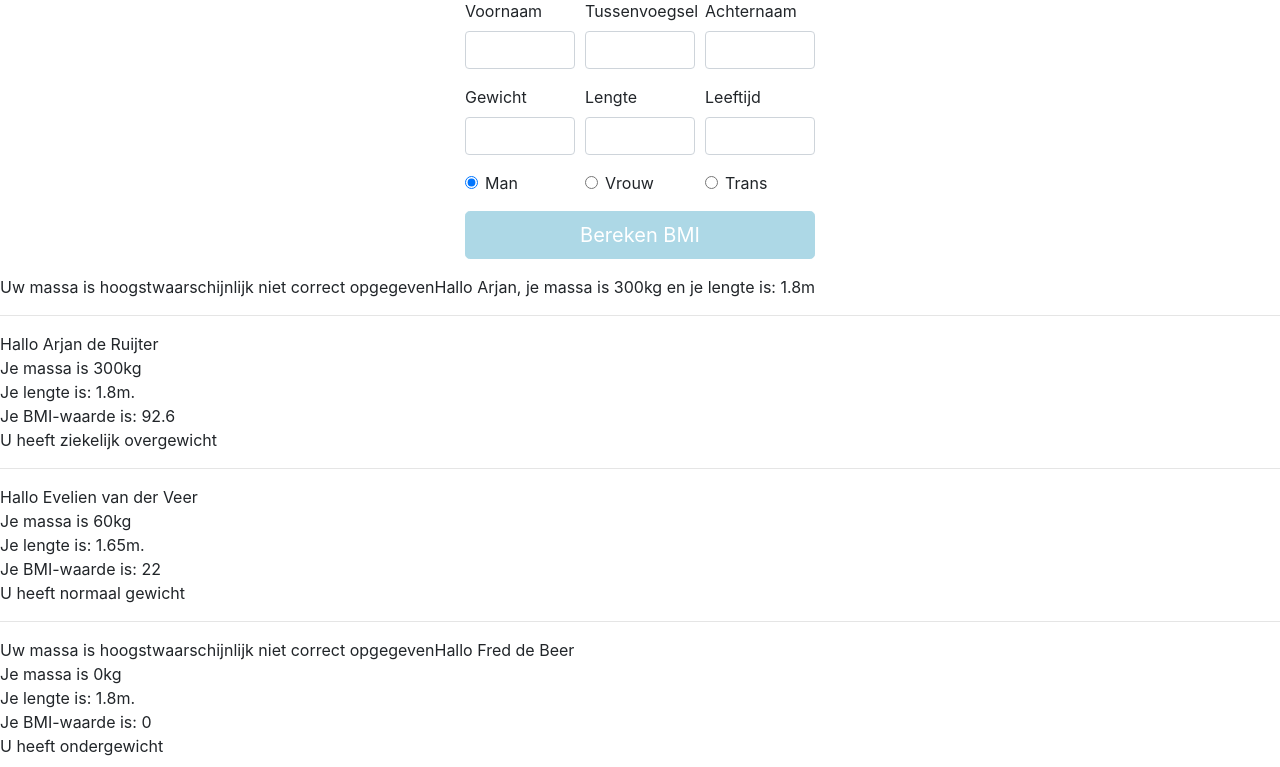
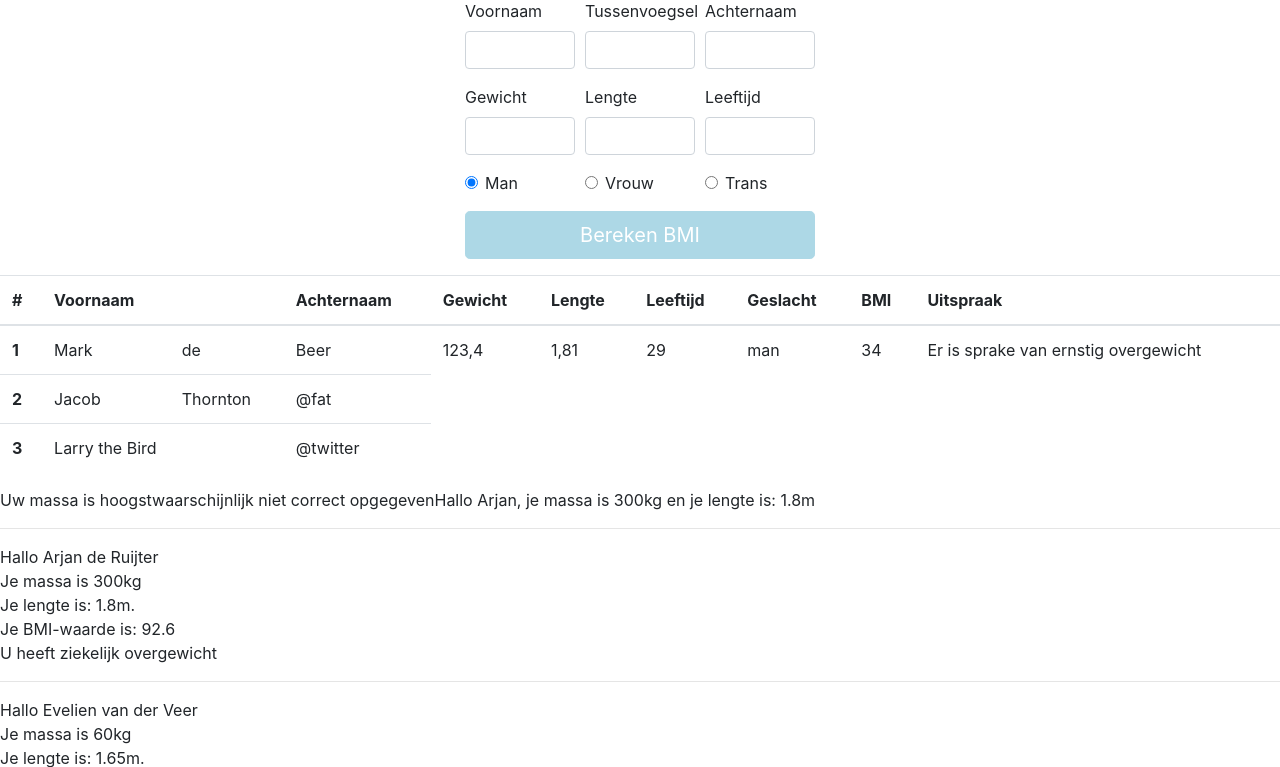
Before and after one commit to rra-am1a-2018/oop-bmi-calculator, a PHP site: page / in a window 1280 px wide. Shown: the part 105-872 px from the top of the page. Run offline with PHP 8.4, Linux system fonts and the light colour scheme.

Commit message:
bmi tabel

```diff
--- a/index.php
+++ b/index.php
@@ -23,7 +23,7 @@
               <div class="form-row">
                 <div class="form-group col-4">
                   <label for="firstname">Voornaam</label>
-                  <input type="text" class="form-control" id="firstname" placeholder="" name="firstname">
+                  <input type="text" class="form-control" id="firstname" placeholder="" name="firstname" required>
                 </div>
                 <div class="form-group col-4">
                   <label for="infix">Tussenvoegsel</label>
@@ -31,21 +31,21 @@
                 </div>
                 <div class="form-group col-4">
                   <label for="lastname">Achternaam</label>
-                  <input type="text" class="form-control" id="lastname" placeholder="" name="lastname">
+                  <input type="text" class="form-control" id="lastname" placeholder="" name="lastname" required>
                 </div>
               </div>
               <div class="form-row">
                 <div class="form-group col-4">
                   <label for="bodymass">Gewicht</label>
-                  <input type="number" step="any" class="form-control" id="bodymass" placeholder="" name="bodymass">
+                  <input type="number" step="any" class="form-control" id="bodymass" placeholder="" name="bodymass" min="0" max="800" required>
                 </div>
                 <div class="form-group col-4">
                   <label for="bodylength">Lengte</label>
-                  <input type="number" step="any" class="form-control" id="bodylength" placeholder="" name="bodylength">
+                  <input type="number" step="any" class="form-control" id="bodylength" placeholder="" name="bodylength" min="0.81" max="2.80" required>
                 </div>
                 <div class="form-group col-4">
                   <label for="age">Leeftijd</label>
-                  <input type="number" class="form-control" id="age" placeholder="" name="age">
+                  <input type="number" class="form-control" id="age" placeholder="" name="age" min="0" max="150" required >
                 </div>
               </div>
               <div class="form-row">
@@ -84,6 +84,49 @@
           </div>
           <div class="col-4"></div>
         </div>
+      </section>
+      <section>
+      <table class="table table-hover">
+  <thead>
+    <tr>
+      <th scope="col">#</th>
+      <th scope="col">Voornaam</th>
+      <th scope="col"></th>
+      <th scope="col">Achternaam</th>
+      <th scope="col">Gewicht</th>
+      <th scope="col">Lengte</th>
+      <th scope="col">Leeftijd</th>
+      <th scope="col">Geslacht</th>
+      <th scope="col">BMI</th>
+      <th scope="col">Uitspraak</th>
+    </tr>
+  </thead>
+  <tbody>
+    <tr>
+      <th scope="row">1</th>
+      <td>Mark</td>
+      <td>de</td>
+      <td>Beer</td>
+      <td>123,4</td>
+      <td>1,81</td>
+      <td>29</td>
+      <td>man</td>
+      <td>34</td>
+      <td>Er is sprake van ernstig overgewicht</td>
+    </tr>
+    <tr>
+      <th scope="row">2</th>
+      <td>Jacob</td>
+      <td>Thornton</td>
+      <td>@fat</td>
+    </tr>
+    <tr>
+      <th scope="row">3</th>
+      <td colspan="2">Larry the Bird</td>
+      <td>@twitter</td>
+    </tr>
+  </tbody>
+</table>
       </section>
 
     </main>
```
